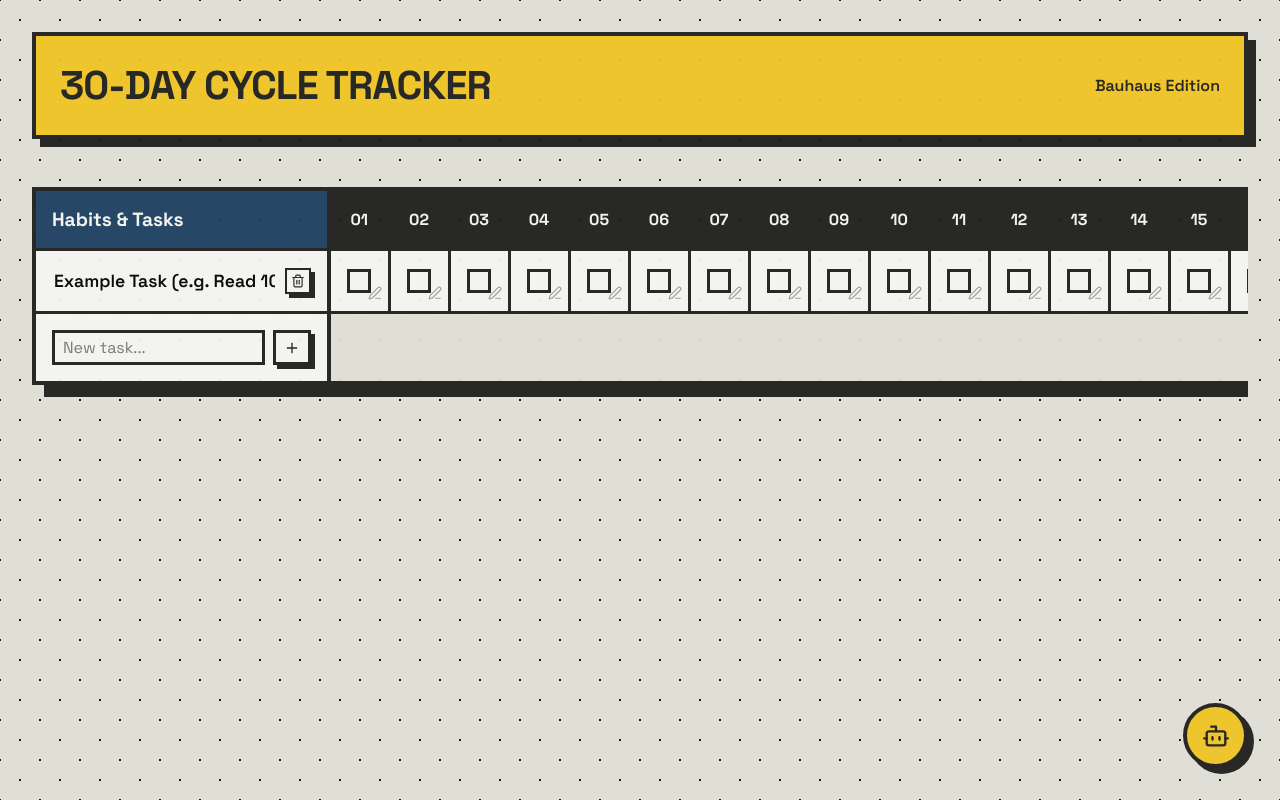
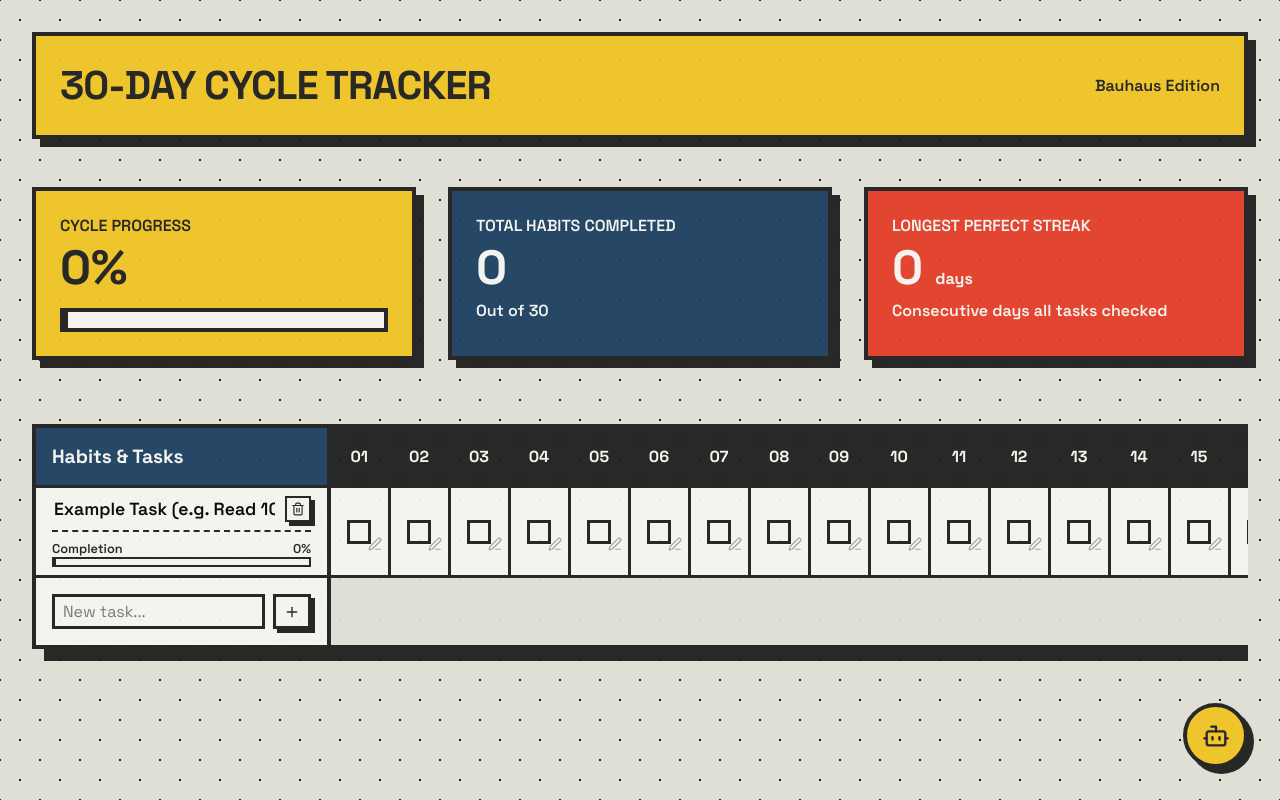
Before and after one commit to MOCOMOHAN/workspaceOS, a React (Vite) app: page / in a window 1280 px wide. Built offline with nearby package versions, Linux system fonts and the light colour scheme.

Commit message:
progress bar, streak mechanism base

```diff
--- a/src/App.jsx
+++ b/src/App.jsx
@@ -27,9 +27,15 @@ function App() {
 
   // Chat State
   const [isChatOpen, setIsChatOpen] = useState(false);
-  const [chatMessages, setChatMessages] = useState([
-    { role: 'assistant', content: 'Hello! I am your AI assistant. I can analyze your 30-day habits and answer questions.' }
-  ]);
+  const [chatMessages, setChatMessages] = useState(() => {
+    const savedChat = localStorage.getItem('bauhaus-chat-history');
+    if (savedChat) {
+      return JSON.parse(savedChat);
+    }
+    return [
+      { role: 'assistant', content: 'Hello! I am your AI assistant. I can analyze your 30-day habits and answer questions.' }
+    ];
+  });
   const [chatInput, setChatInput] = useState('');
   const [isChatLoading, setIsChatLoading] = useState(false);
   const chatMessagesEndRef = useRef(null);
@@ -37,6 +43,10 @@ function App() {
   useEffect(() => {
     localStorage.setItem('bauhaus-30day-tracker', JSON.stringify(data));
   }, [data]);
+
+  useEffect(() => {
+    localStorage.setItem('bauhaus-chat-history', JSON.stringify(chatMessages));
+  }, [chatMessages]);
 
   useEffect(() => {
     if (isChatOpen) {
@@ -158,11 +168,65 @@ Provide short, encouraging, and highly analytical insights based on this data. K
     }
   };
 
+  // --- STATS CALCULATIONS ---
+  const totalTasks = data.tasks.length;
+  const totalChecksPossible = totalTasks * DAYS_IN_CYCLE;
+  let totalCompletedChecks = 0;
+  let longestPerfectStreak = 0;
+  let currentPerfectStreak = 0;
+
+  if (totalTasks > 0) {
+    for (let day = 1; day <= DAYS_IN_CYCLE; day++) {
+      let dayCompletedCount = 0;
+      data.tasks.forEach(task => {
+        if (data.records[task.id] && data.records[task.id][day]?.completed) {
+          totalCompletedChecks++;
+          dayCompletedCount++;
+        }
+      });
+
+      // A perfect streak is when ALL tasks are completed on that day
+      if (dayCompletedCount === totalTasks && totalTasks > 0) {
+        currentPerfectStreak++;
+        if (currentPerfectStreak > longestPerfectStreak) {
+          longestPerfectStreak = currentPerfectStreak;
+        }
+      } else {
+        currentPerfectStreak = 0;
+      }
+    }
+  }
+
+  const overallProgressPercentage = totalChecksPossible === 0
+    ? 0
+    : Math.round((totalCompletedChecks / totalChecksPossible) * 100);
+
   return (
     <div className="app-container">
       <div className="header-bar stacked-box stacked-box-yellow" style={{ padding: '1.5rem', marginBottom: '1rem' }}>
         <h1 className="header-title">30-Day Cycle Tracker</h1>
         <div style={{ fontWeight: 600 }}>Bauhaus Edition</div>
+      </div>
+
+      {/* Stats Dashboard */}
+      <div className="stats-dashboard">
+        <div className="stat-card stacked-box stacked-box-yellow">
+          <div className="stat-label">Cycle Progress</div>
+          <div className="stat-value">{overallProgressPercentage}%</div>
+          <div className="progress-bar-wrapper">
+            <div className="progress-bar-fill" style={{ width: `${overallProgressPercentage}%` }}></div>
+          </div>
+        </div>
+        <div className="stat-card stacked-box stacked-box-blue">
+          <div className="stat-label">Total Habits Completed</div>
+          <div className="stat-value">{totalCompletedChecks}</div>
+          <div style={{ fontWeight: '600' }}>Out of {totalChecksPossible}</div>
+        </div>
+        <div className="stat-card stacked-box stacked-box-red">
+          <div className="stat-label">Longest Perfect Streak</div>
+          <div className="stat-value">{longestPerfectStreak} <span style={{ fontSize: '1rem' }}>days</span></div>
+          <div style={{ fontWeight: '600' }}>Consecutive days all tasks checked</div>
+        </div>
       </div>
 
       <div className="grid-container-wrapper">
@@ -202,6 +266,27 @@ Provide short, encouraging, and highly analytical insights based on this data. K
                       <Trash2 size={14} />
                     </button>
                   </div>
+                  {/* Task Progress Bar */}
+                  {(() => {
+                    let taskCompleted = 0;
+                    for (let day = 1; day <= DAYS_IN_CYCLE; day++) {
+                       if (data.records[task.id] && data.records[task.id][day]?.completed) {
+                         taskCompleted++;
+                       }
+                    }
+                    const percent = Math.round((taskCompleted / DAYS_IN_CYCLE) * 100);
+                    return (
+                      <div className="task-progress-wrapper">
+                        <div style={{ fontSize: '0.8rem', fontWeight: 600, display: 'flex', justifyContent: 'space-between' }}>
+                          <span>Completion</span>
+                          <span>{percent}%</span>
+                        </div>
+                        <div className="task-progress-bar">
+                          <div className="task-progress-fill" style={{ width: `${percent}%` }}></div>
+                        </div>
+                      </div>
+                    );
+                  })()}
                 </td>
                 {DAYS_ARRAY.map(day => {
                   const cellRecord = (data.records[task.id] && data.records[task.id][day]) || { completed: false, comment: '' };
--- a/src/index.css
+++ b/src/index.css
@@ -394,3 +394,68 @@ body {
   60% { text-shadow: .25em 0 0 white, .5em 0 0 rgba(255,255,255,0);}
   80%, 100% { text-shadow: .25em 0 0 white, .5em 0 0 white;}
 }
+
+/* Stats Dashboard */
+.stats-dashboard {
+  display: flex;
+  gap: 2rem;
+  margin-bottom: 2rem;
+  flex-wrap: wrap;
+}
+
+.stat-card {
+  flex: 1;
+  min-width: 250px;
+  padding: 1.5rem;
+  display: flex;
+  flex-direction: column;
+  gap: 0.5rem;
+}
+
+.stat-value {
+  font-size: 3rem;
+  font-weight: 700;
+  line-height: 1;
+}
+
+.stat-label {
+  font-size: 1rem;
+  font-weight: 600;
+  text-transform: uppercase;
+}
+
+.progress-bar-wrapper {
+  border: 4px solid var(--b-black);
+  height: 24px;
+  width: 100%;
+  background: var(--b-white);
+  position: relative;
+  overflow: hidden;
+  margin-top: 0.5rem;
+}
+
+.progress-bar-fill {
+  height: 100%;
+  background: var(--b-red);
+  transition: width 0.4s cubic-bezier(0.175, 0.885, 0.32, 1.275);
+  border-right: 4px solid var(--b-black);
+}
+
+.task-progress-wrapper {
+  margin-top: 0.5rem;
+  padding-top: 0.5rem;
+  border-top: 2px dashed var(--b-black);
+}
+.task-progress-bar {
+  height: 10px;
+  background: var(--b-white);
+  border: 2px solid var(--b-black);
+  width: 100%;
+  display: flex;
+}
+.task-progress-fill {
+  height: 100%;
+  background: var(--b-blue);
+  border-right: 2px solid var(--b-black);
+  transition: width 0.3s ease;
+}
```
